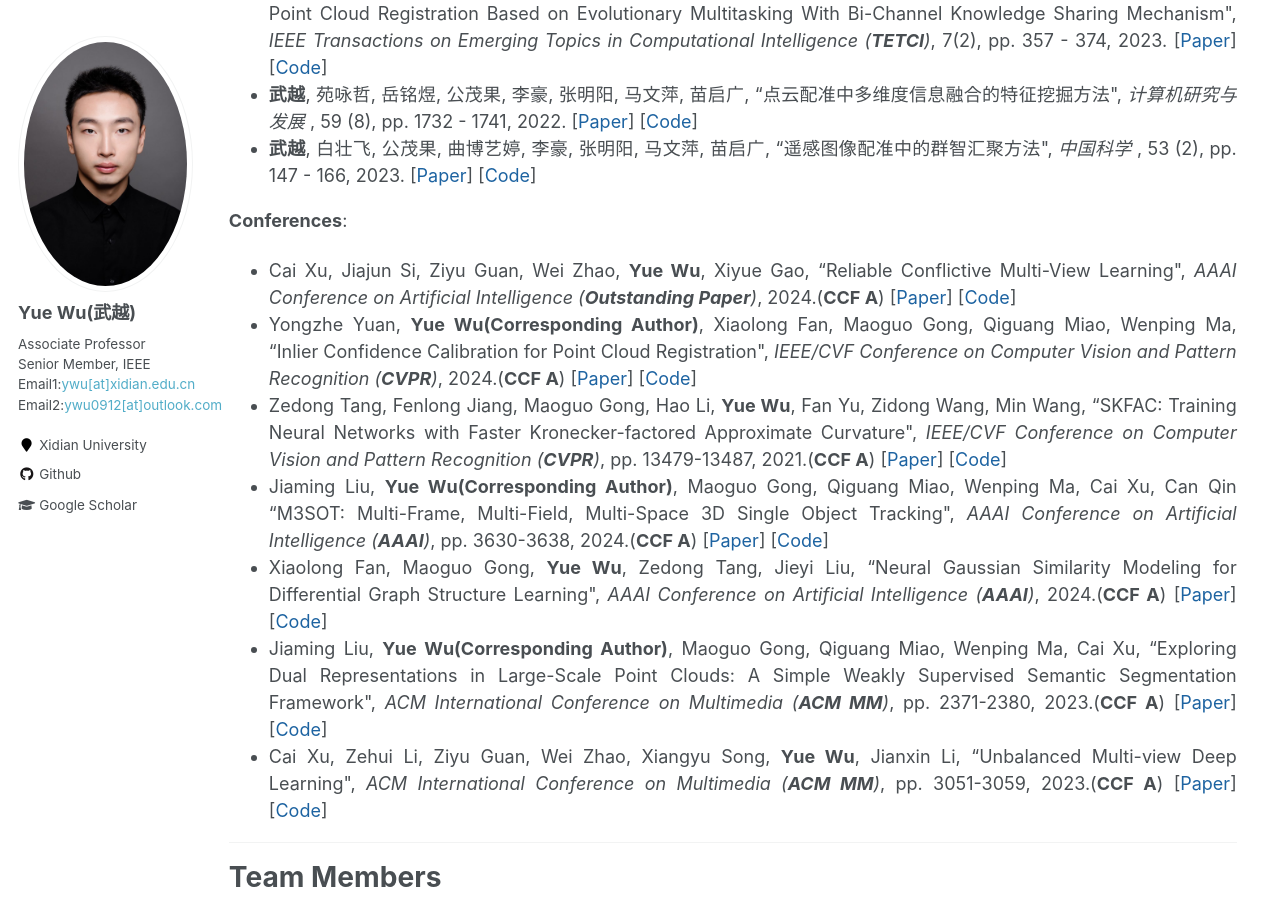
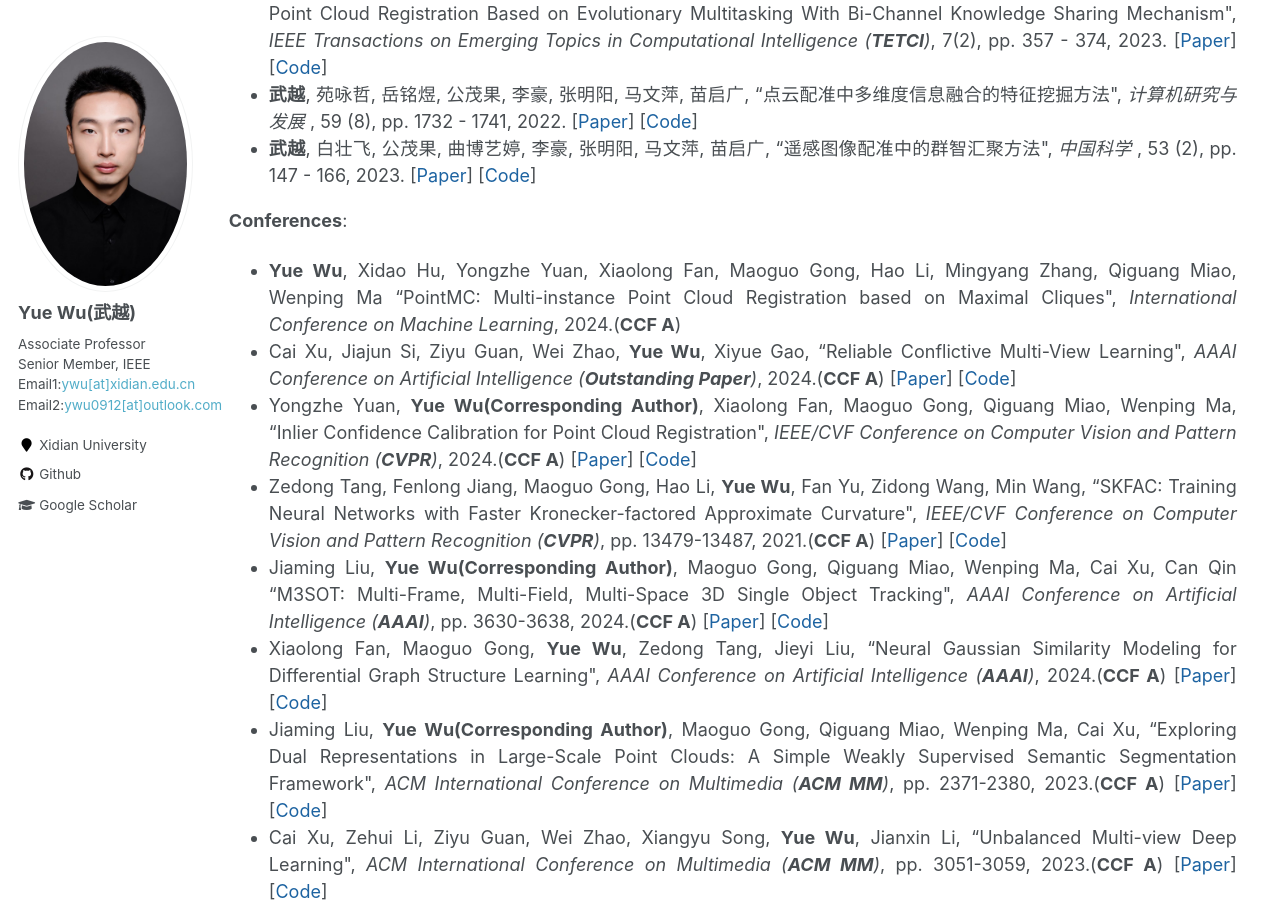
Before and after one commit to ywuchina/ywuchina.github.io, a Jekyll site: the page built from _pages/home.md, in a window 1280 px wide and 900 px high, scrolled down 4456 px. Built offline with Jekyll 4.4.1, drawn with Linux system fonts in a browser that asks for light colours.

Commit message:
Update paper.html

```diff
--- a/_includes/paper.html
+++ b/_includes/paper.html
@@ -287,6 +287,16 @@
 
 <li style="margin-bottom: 1.5;">
 <span>
+  <b>Yue Wu</b>, Xidao Hu, Yongzhe Yuan, Xiaolong Fan, Maoguo Gong, Hao Li, Mingyang Zhang, Qiguang Miao, Wenping Ma
+“PointMC: Multi-instance Point Cloud Registration based on Maximal Cliques",
+<i>International Conference on Machine Learning</i>, 2024.(<b>CCF A</b>)
+<!-- [<a href= "https://doi.org/10.1609/aaai.v38i11.29078" target="_blank">Paper</a>]
+[<a href= "https://github.com/jiajunsi/RCML" target="_blank">Code</a>] -->
+</span>
+</li>
+
+<li style="margin-bottom: 1.5;">
+<span>
   Cai Xu, Jiajun Si, Ziyu Guan, Wei Zhao, <b>Yue Wu</b>, Xiyue Gao,
 “Reliable Conflictive Multi-View Learning",
 <i>AAAI Conference on Artificial Intelligence (<b>Outstanding Paper</b>)</i>, 2024.(<b>CCF A</b>)
```
